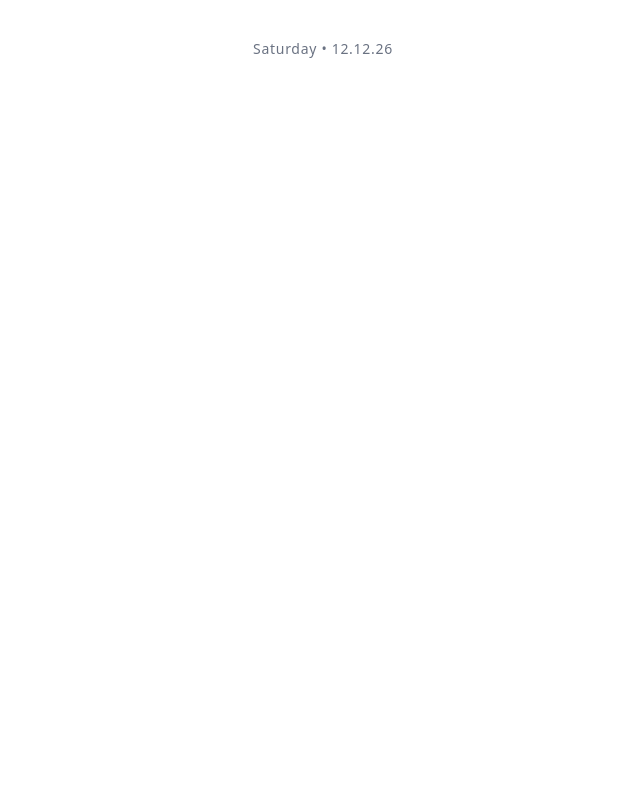
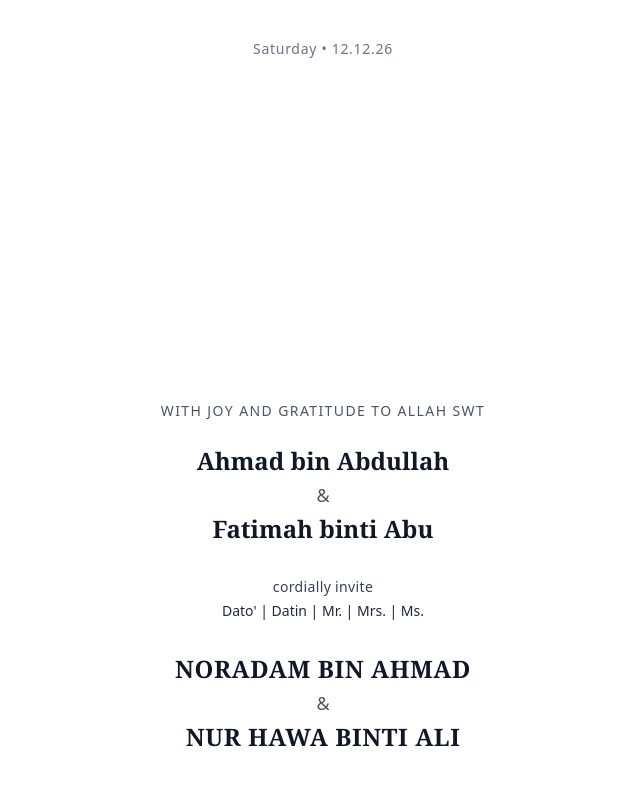
Before and after one commit to Zer0-01/next-sa-invitation, a Next.js app: page / in a window 1280 px wide. Shown: the part 463-1248 px from the top of the page, without its empty margins (317-957 px from the left). Before the commit the page ends 800 px from the top, so only its background shows below. Built offline with nearby package versions, Linux system fonts and the light colour scheme.

Commit message:
feat: invite component

```diff
--- /dev/null
+++ b/src/app/components/invite-component.tsx
@@ -0,0 +1,34 @@
+const InviteComponent = () => {
+    return (
+        <section className="flex flex-col items-center text-center px-6 py-16 bg-white text-gray-900">
+            <p className="text-sm tracking-widest uppercase text-gray-600 mb-6">
+                With Joy and Gratitude to Allah SWT
+            </p>
+
+            <div className="flex flex-col items-center mb-8 space-y-1">
+                <h2 className="text-2xl font-serif font-semibold">Ahmad bin Abdullah</h2>
+                <p className="text-lg font-light text-gray-600">&</p>
+                <h2 className="text-2xl font-serif font-semibold">Fatimah binti Abu</h2>
+            </div>
+
+            <div className="flex flex-col items-center mb-8 space-y-1">
+                <p className="text-sm text-gray-700 tracking-wide">cordially invite</p>
+                <p className="text-sm font-medium text-gray-800">
+                    Dato&apos; | Datin | Mr. | Mrs. | Ms.
+                </p>
+            </div>
+
+            <div className="flex flex-col items-center space-y-1">
+                <h2 className="text-2xl font-serif font-semibold tracking-wide">
+                    NORADAM BIN AHMAD
+                </h2>
+                <p className="text-lg font-light text-gray-600">&</p>
+                <h2 className="text-2xl font-serif font-semibold tracking-wide">
+                    NUR HAWA BINTI ALI
+                </h2>
+            </div>
+        </section>
+    );
+};
+
+export default InviteComponent;
--- a/src/app/page.tsx
+++ b/src/app/page.tsx
@@ -1,9 +1,11 @@
+import InviteComponent from "./components/invite-component";
 import TitleComponent from "./components/title-component";
 
 export default function Home() {
   return (
     <div>
       <TitleComponent />
+      <InviteComponent />
     </div>
 
   );
```
